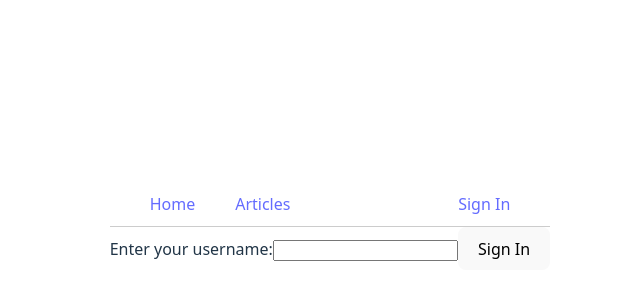
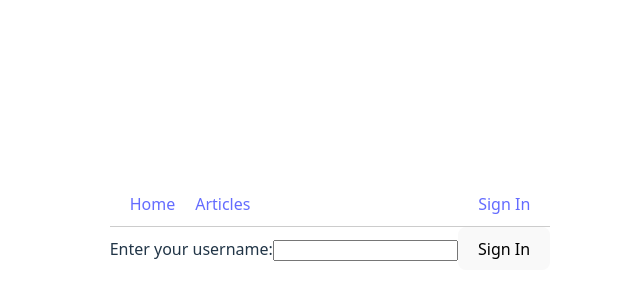
Before and after one commit to benstirk871/northcoders-news-frontend, a React (Vite) app: page /users/1 in a window 1280 px wide. Shown: the part 174-474 px from the top of the page, without its empty margins (310-950 px from the left). Built offline with nearby package versions, Linux system fonts and the light colour scheme.

Commit message:
10-get-articles-by-topic

```diff
--- a/src/App.css
+++ b/src/App.css
@@ -14,14 +14,16 @@
   border-bottom: 1px solid #ccc;
 }
 
-.navbar-left a,
-.navbar-right a {
-    margin: 0 20px;
+.navbar-left {
+  text-align: left;
 }
 
 .navbar-right {
-    display: flex;
-    align-items: center;
+  text-align: right;
+}
+
+.nav-bar-item {
+  margin-right: 20px;
 }
 
 
@@ -76,3 +78,21 @@
   outline: 1px solid white;
   padding: 15px;
 }
+
+/*  */
+
+.topic-dropdown {
+  padding: 20px;
+  text-align: left;
+}
+
+.topic-link {
+  padding: 10px;
+  text-align: left;
+}
+
+.topics-navbar-container {
+  max-width: 500px;
+  display: flex;
+  padding: 10px;
+}
--- a/src/App.jsx
+++ b/src/App.jsx
@@ -19,8 +19,8 @@ function App() {
         <Navbar/>
         <Routes>
             <Route path="/" element={<Home/>} />
-            <Route path="/articles" element={<Articles/>} />
-            <Route path="/articles/:article_id" element={<SingleArticle/>} />
+            <Route path="/articles/:topic?" element={<Articles/>} />
+            <Route path="/article/:article_id" element={<SingleArticle/>} />
             <Route path="/users/:username" element={<ProfilePage/>} />
         </Routes>
     </>
--- a/src/Components/Articles.jsx
+++ b/src/Components/Articles.jsx
@@ -1,18 +1,22 @@
 import { useState, useEffect } from "react";
 import { getArticles } from "../api";
-import { Link } from "react-router";
+import { Link, useParams } from "react-router";
 import Loading from "./Loading";
 import Error from "./Error";
+import TopicsNavbar from "./TopicsNavbar";
+
+
 
 function Articles(){
 
     const [articles, setArticles] = useState([])
     const [isLoading, setIsLoading] = useState(false)
     const [isError, setIsError] = useState(false)
+    const {topic} = useParams()
 
     useEffect(()=>{
         setIsLoading(true)
-        getArticles()
+        getArticles(topic)
         .then((response)=>{
             setArticles(response)
             setIsLoading(false)
@@ -21,7 +25,7 @@ function Articles(){
             setIsLoading(false)
             setIsError(true)
         })
-    }, [])
+    }, [topic])
 
     if(isLoading) return <Loading />
     if(isError) return <Error />
@@ -29,6 +33,7 @@ function Articles(){
 
     return (
         <>
+        <TopicsNavbar/>
         <div className="articles-container">
             {articles.map((article) => {
                 return (
--- a/src/Components/Navbar.jsx
+++ b/src/Components/Navbar.jsx
@@ -9,8 +9,8 @@ function Navbar(){
         <>
         <div className="navbar-container">
         <span className="navbar-left">
-            <Link to="/">Home</Link>
-            <Link to="/articles">Articles</Link>
+            <Link to="/" className="nav-bar-item">Home</Link>
+            <Link to="/articles" className="nav-bar-item">Articles</Link>
         </span>
         <span className="navbar-right">
             <Link to="/users/:username">
--- /dev/null
+++ b/src/Components/TopicsNavbar.jsx
@@ -0,0 +1,31 @@
+import { useState, useEffect } from "react"
+import { getTopics } from "../api"
+import { Link } from "react-router"
+
+function TopicsNavbar(){
+    const [topics, setTopics] = useState([])
+
+    useEffect(()=>{
+        getTopics()
+        .then((response) => {
+            setTopics(response)
+        })
+    }, [])
+
+    function formatTopic(topic){
+        return topic.charAt(0).toUpperCase() + topic.slice(1)
+    }
+
+
+    return (
+        <div className="topics-navbar-container">
+           {topics.map((topic) => {
+            return <Link to={`/articles/${topic.slug}`} className="topic-link">{formatTopic(topic.slug)}
+            </Link>
+        })}
+        </div>
+    )
+
+}
+
+export default TopicsNavbar
--- a/src/api.js
+++ b/src/api.js
@@ -4,8 +4,8 @@ const northcodersNewsApi = axios.create({
     baseURL: "https://nc-news-backend-d0dj.onrender.com/api"
 });
 
-export const getArticles = () => {
-    return northcodersNewsApi.get("/articles")
+export const getArticles = (topic) => {
+    return northcodersNewsApi.get("/articles", {params: {topic}})
     .then((response)=>{
         return response.data.articles
     })
@@ -48,3 +48,10 @@ export const postCommentByArticleId = (article_id, currentUser, commentBody) =>
 export const deleteCommentByCommentId = (comment_id) => {
     return northcodersNewsApi.delete(`/comments/${comment_id}`)
 }
+
+export const getTopics = () => {
+    return northcodersNewsApi.get("/topics")
+    .then((response)=> {
+        return response.data.topics
+    })
+}
```
